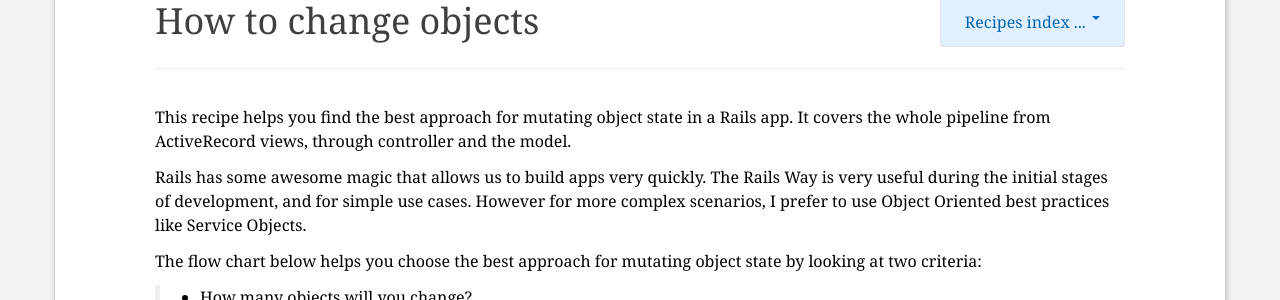
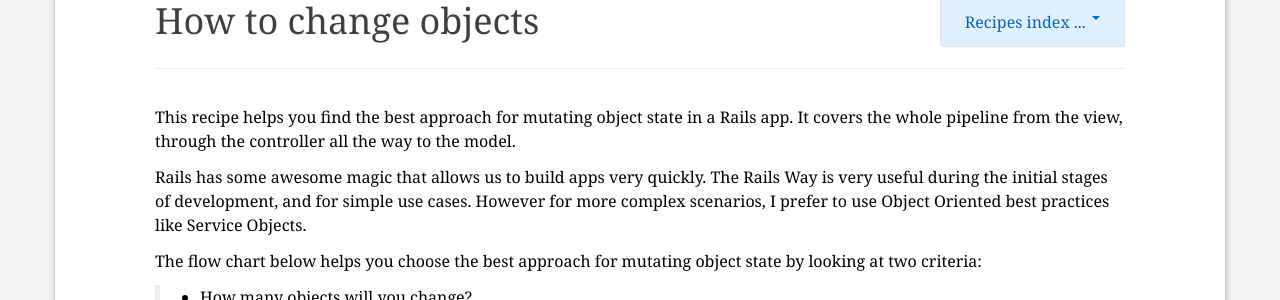
Before and after one commit to jhund/rails-recipes, a Jekyll site: the page built from pages/how_to_change_objects.md, in a window 1280 px wide and 900 px high. Shown: the part 133-433 px from the top of the window. Built offline with Jekyll 4.4.1, drawn with Linux system fonts in a browser that asks for light colours; Markdown is read by kramdown in place of the engine named in the settings.

Commit message:
Copy edit

```diff
--- a/pages/how_to_change_objects.md
+++ b/pages/how_to_change_objects.md
@@ -9,8 +9,8 @@ nav_id: how_to_change_objects
 </div>
 
 This recipe helps you find the best approach for mutating object state in a Rails
-app. It covers the whole pipeline from ActiveRecord views, through controller and
-the model.
+app. It covers the whole pipeline from the view, through the controller all the
+way to the model.
 
 Rails has some awesome magic that allows us to build apps very quickly. The Rails
 Way is very useful during the initial stages of development, and for simple
```
